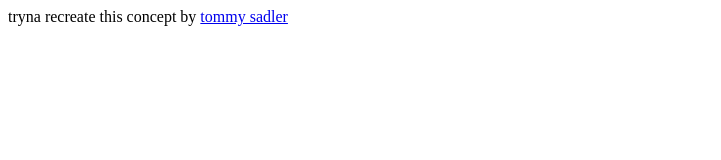
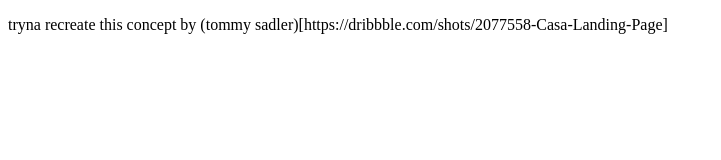
Before and after one commit to mcansh/casa, a plain HTML site: page README.html in a window 1280 px wide. Shown: the whole page, without its empty margins (0-721 px from the left). Drawn offline with Linux system fonts and the light colour scheme.

Commit message:
fixed readme

```diff
--- a/README.html
+++ b/README.html
@@ -1 +1,10 @@
-tryna recreate this concept by <a href="https://dribbble.com/shots/2077558-Casa-Landing-Page">tommy sadler</a>
+<!DOCTYPE html>
+<html>
+<head>
+	<meta charset="utf-8"/>
+</head>
+<body>
+<p>tryna recreate this concept by (tommy sadler)[https://dribbble.com/shots/2077558-Casa-Landing-Page]</p>
+
+</body>
+</html>
```
Also changed, not shown: 2 other files.
